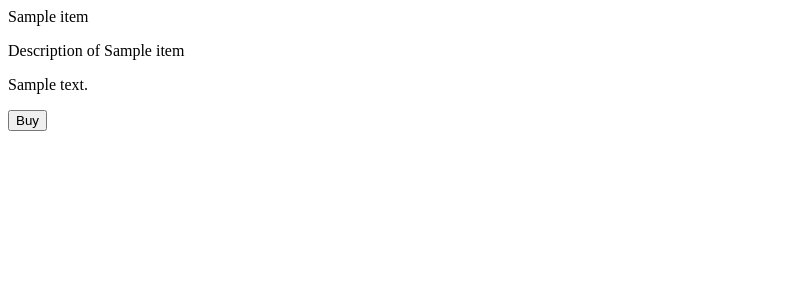
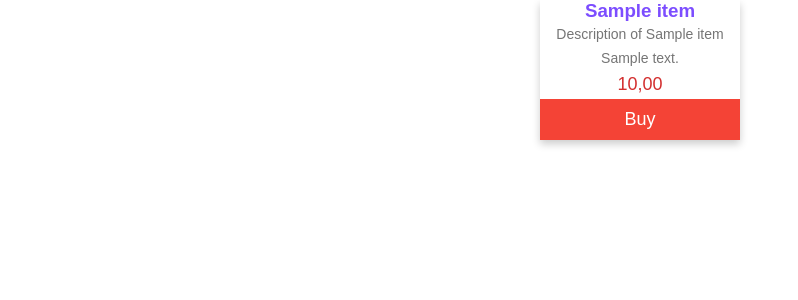
Before and after one commit to eduard353/stripe_api_test, a Django app: page / in a window 1280 px wide. Shown: the top 300 px of the page, without its empty margins (0-798 px from the left). Run offline with Django 4.2, Linux system fonts and the light colour scheme; tables that the repository leaves empty hold one stand-in row (values such as "Sample post"); some libraries are stand-ins or nearby versions.

Commit message:
Add CSS to templates

```diff
--- a/myshop/settings.py
+++ b/myshop/settings.py
@@ -21,7 +21,7 @@ BASE_DIR = Path(__file__).resolve().parent.parent
 # See https://docs.djangoproject.com/en/4.1/howto/deployment/checklist/
 
 # SECURITY WARNING: keep the secret key used in production secret!
-SECRET_KEY = 'django-insecure-h-6^#n-8l_3y^dd+u*hmga^4&xrp3q#tln@^sr0&xdrxg)rkpa'
+SECRET_KEY = os.getenv("SECRET_KEY")
 
 # SECURITY WARNING: don't run with debug turned on in production!
 DEBUG = True
--- a/payment/models.py
+++ b/payment/models.py
@@ -1,23 +1,9 @@
 from django.db import models
-from . import env
 import stripe
 from django.core.validators import MaxValueValidator, MinValueValidator
+import os
 
-stripe.api_key = env.api_key
-
-
-#
-# class Currency(models.Model):
-#
-#     currency = models.CharField(max_length=3)
-#
-#     def __str__(self):
-#         return self.currency
-#
-#     class Meta:
-#
-#         verbose_name = "Валюта"
-#         verbose_name_plural = "Валюты"
+stripe.api_key = os.getenv("STRIPE_API_KEY")
 
 
 class Item(models.Model):
@@ -27,27 +13,25 @@ class Item(models.Model):
     price = models.DecimalField(max_digits=10, decimal_places=2, validators=[MinValueValidator(0), ])
     stripe_price_id = models.CharField(max_length=100, default='', editable=False)
 
-    # currency = models.ForeignKey(Currency, blank=True, null=True, on_delete=models.DO_NOTHING)
-
     def __str__(self):
         return self.name
 
     def save(self, *args, **kwargs):
+        # Переопределяем метод для автоматического создание объектов в Stripe
         if self.stripe_item_id == '':
             item = stripe.Product.create(name=self.name, description=self.description)
             price = stripe.Price.create(
                 unit_amount=int(self.price * 100),
-                # currency=self.currency,
+                currency='usd',
                 product=item.id,
-
             )
             self.stripe_item_id = item.id
 
         else:
+            # Если объект уже существует, то изменяем его, а не создаем новый
             stripe.Price.modify(self.stripe_price_id, active=False)
             price = stripe.Price.create(
                 unit_amount=int(self.price * 100),
-                # currency=self.currency,
                 product=self.stripe_item_id,
             )
             stripe.Product.modify(
@@ -59,7 +43,8 @@ class Item(models.Model):
         self.stripe_price_id = price.id
         super().save(*args, **kwargs)
 
-    def delete(self):
+    def delete(self, *args, **kwargs):
+        # При удалении объекта в Stripe делаем его архивным
         try:
             stripe.Product.modify(self.stripe_item_id, active=False)
         except Exception as e:
@@ -84,6 +69,13 @@ class Tax(models.Model):
         return self.display_name
 
     def save(self, *args, **kwargs):
+        # Переопределяем метод для автоматического создание объектов в Stripe
+        # Если мы изменяем Налог, то сатрый варинт делаем архивным и создаем новый
+        if self.stripe_tax_id != '':
+            stripe.TaxRate.modify(
+                self.stripe_tax_id,
+                active=False,
+            )
         tax = stripe.TaxRate.create(display_name=self.display_name,
                                     percentage=self.percentage,
                                     inclusive=self.inclusive, )
@@ -92,7 +84,7 @@ class Tax(models.Model):
 
         super().save(*args, **kwargs)
 
-    def delete(self):
+    def delete(self, *args, **kwargs):
         try:
             stripe.TaxRate.modify(self.stripe_tax_id, active=False)
         except Exception as e:
@@ -115,11 +107,13 @@ class Discount(models.Model):
         return str(self.name)
 
     def save(self, *args, **kwargs):
+        if self.stripe_coupon_id != '':
+            stripe.Coupon.delete(self.stripe_coupon_id)
         coupon = stripe.Coupon.create(percent_off=self.percent, duration="once")
         self.stripe_coupon_id = coupon.id
         super().save(*args, **kwargs)
 
-    def delete(self):
+    def delete(self, *args, **kwargs):
         try:
             stripe.Coupon.delete(self.stripe_coupon_id)
         except Exception as e:
--- a/payment/templates/payment/home.html
+++ b/payment/templates/payment/home.html
@@ -1,13 +1,18 @@
+{% load static %}
+
 <html>
 <head>
     <script src="https://js.stripe.com/v3/"></script>
+    <link rel="stylesheet" href="{% static 'style.css' %}">
     <title>Items</title>
 </head>
 <body>
 {% for item in items %}
-<p>{{item.name}}</p>
+<div class="card">
+<h3>{{item.name}}</h3>
 <p>Description of {{item.name}}</p>
 <p>{{item.description}}</p>
+<p class="price">{{item.price}}</p>
 <button id="buy-button-{{item.pk}}">Buy</button>
 <script type="text/javascript">
     var stripe = Stripe('pk_test_51LhFHXEmZn1oKUwFk6vqs0HNOpGVPhiWCFyTeVMWihJo2zLvLV9hwkjgNSaVAPRfw15hQWouSRrNpTuexyTvMBaw00U8pbjfke');
@@ -31,6 +36,9 @@
             });
     });
 </script>
+    </div>
+<br>
+<br>
 {% endfor %}
 </body>
 </html>
--- a/payment/views.py
+++ b/payment/views.py
@@ -4,8 +4,10 @@ from django.shortcuts import render
 from .models import Item, Order, Discount, Tax
 import stripe
 from rest_framework.decorators import api_view
-from . import env
+import os
 
+
+stripe.api_key = os.getenv("STRIPE_API_KEY")
 
 def cancel_pay(request):
     return render(request, 'payment/cancel.html')
@@ -45,7 +47,7 @@ def buy_item(request, pk):
     if request.method == 'GET':
         domain_url = 'http://localhost:8000'
         item = Item.objects.get(id=pk)
-        stripe.api_key = env.api_key
+
         try:
 
             checkout_session = stripe.checkout.Session.create(
@@ -93,7 +95,7 @@ def buy_order(request, pk):
             line_items.append(
                 data
             )
-        stripe.api_key = env.api_key
+
         try:
 
             checkout_session = stripe.checkout.Session.create(
--- a/req.txt
+++ b/req.txt
@@ -4,6 +4,7 @@ charset-normalizer==2.1.1
 Django==4.1.1
 djangorestframework==3.13.1
 idna==3.3
+python-dotenv==0.21.0
 pytz==2022.2.1
 requests==2.28.1
 sqlparse==0.4.2
--- /dev/null
+++ b/static/style.css
@@ -0,0 +1,39 @@
+* {
+    padding: 0;
+    margin: 0;
+}
+
+.card {
+    box-shadow: 0 4px 8px 0 rgba(0, 0, 0, 0.2);
+    max-width: 200px; /* Ограничение ширины */
+    margin: auto;
+    text-align: center;
+    font-family: sans-serif;
+}
+
+h3 {
+    color: #7c4dff;
+}
+
+p {
+    padding: 4px;
+    font-size: 14px;
+    color: #757575;
+}
+
+.price {
+    color: #d32f2f;
+    font-size: 18px;
+}
+
+.card button {
+    border: none;
+    outline: 0;
+    padding: 10px;
+    color: #fff;
+    background-color: #f44336;
+    text-align: center;
+    cursor: pointer;
+    width: 100%;
+    font-size: 18px;
+}
```
Also changed, not shown: payment/templates/payment/get_item.html (+8 -2 lines), payment/templates/payment/get_order.html (+9 -4 lines), 1 other file.
